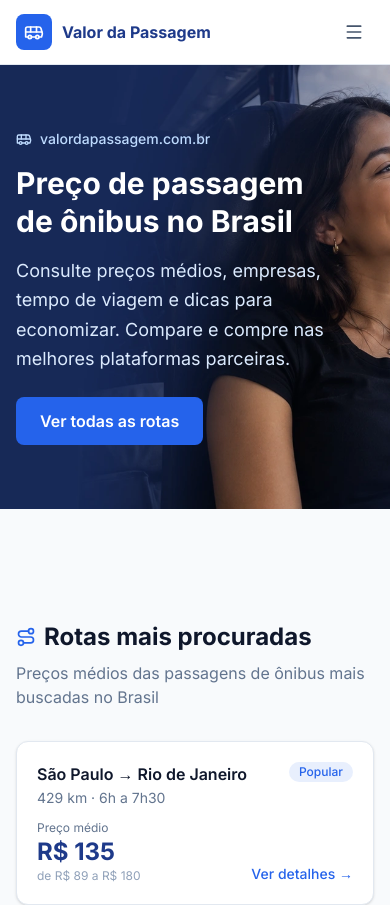
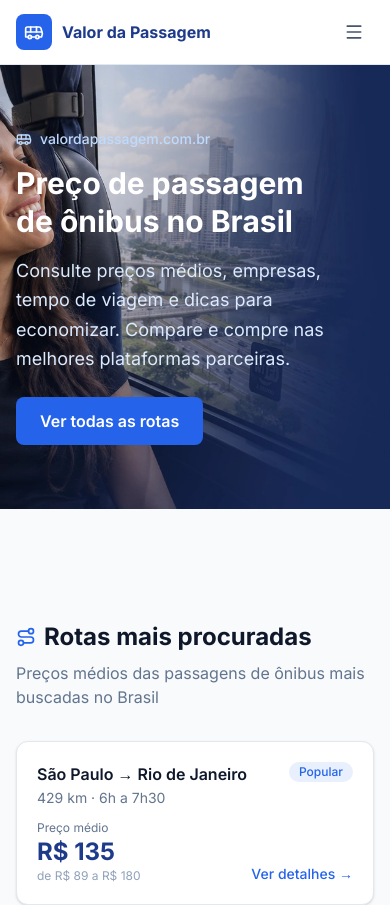
Before and after one commit to odpmarketingdigital-sudo/valordapassagem, a Next.js app: page / in a window 390 px wide. Shown: the top 905 px of the page. Built offline with nearby package versions, Linux system fonts and the light colour scheme.

Commit message:
alteração topo css

```diff
--- a/src/app/globals.css
+++ b/src/app/globals.css
@@ -63,3 +63,9 @@ h1, h2, h3, h4 {
   height: 100%;
   width: 100%;
 }
+
+@media (max-width: 768px) {
+  .fd-topo {
+    background-position: top right;
+  }
+}
```
